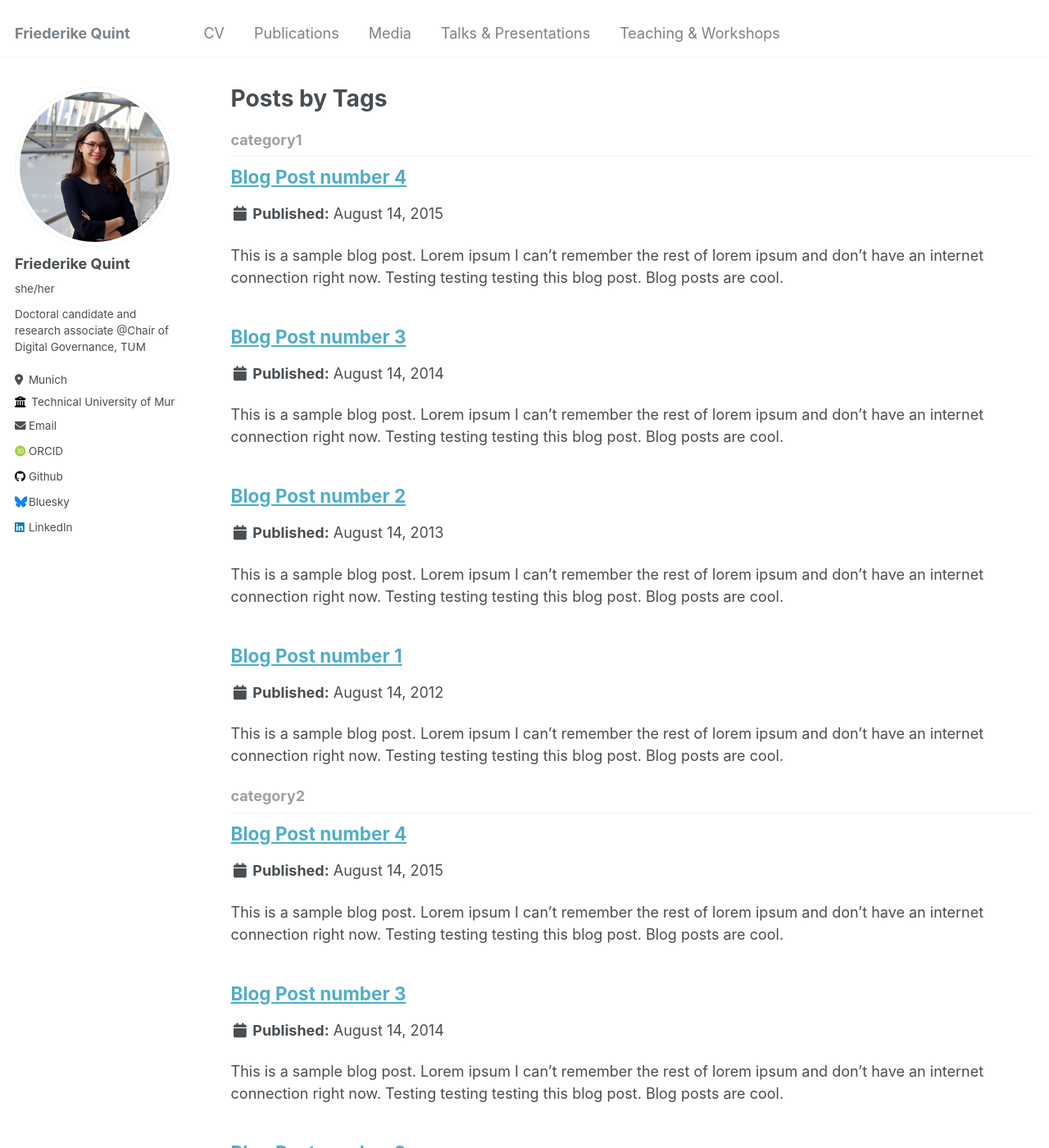
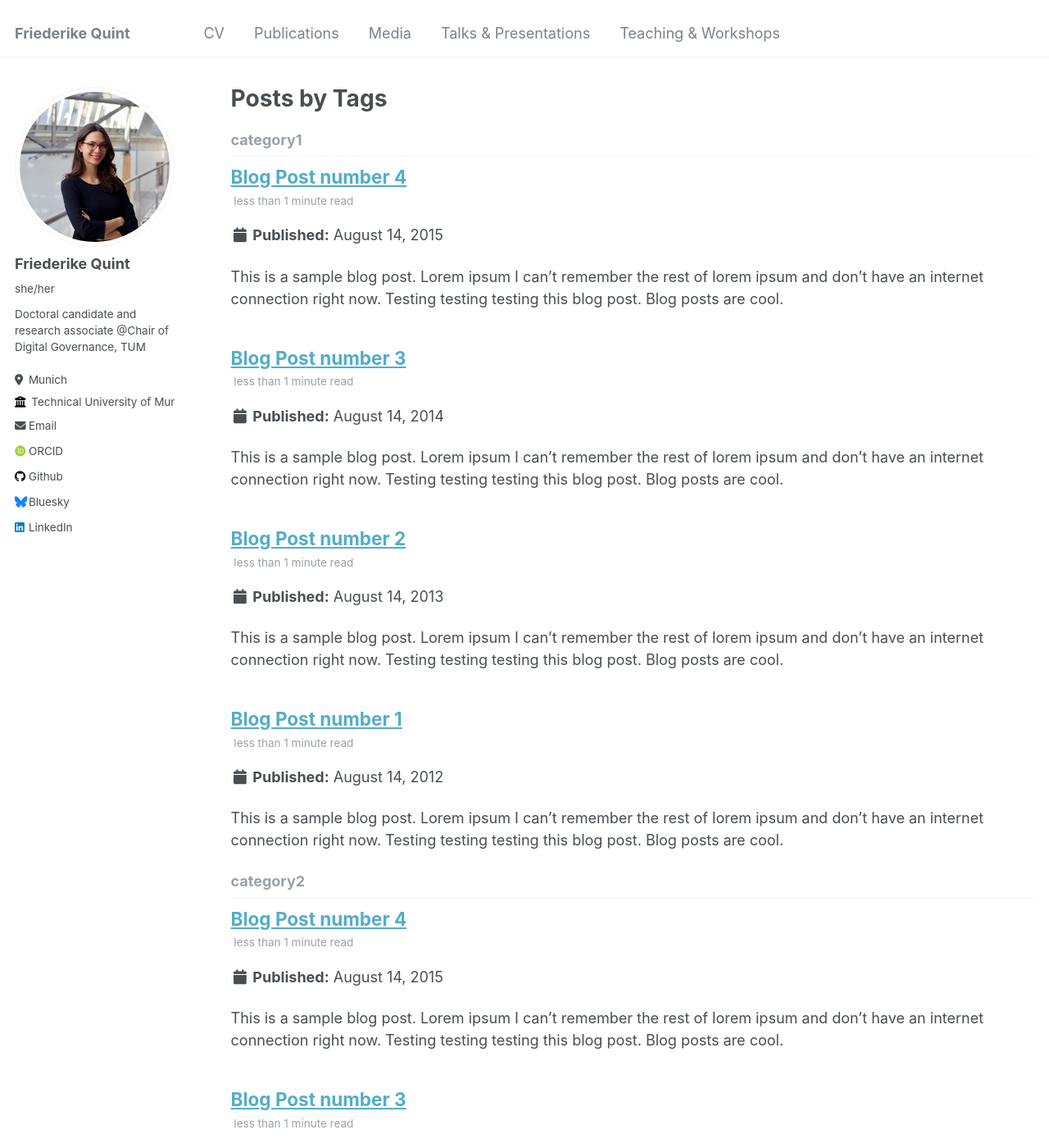
Before and after one commit to friederikequint/friederikequint.github.io, a Jekyll site: the page built from _pages/tag-archive.html, in a window 1280 px wide and 1400 px high. Shown: the whole window at 82% size. Built offline with Jekyll 4.4.1, drawn with Linux system fonts in a browser that asks for light colours; some web fonts are replaced; some of the changed text lies outside the part shown.

Commit message:
Update layout settings and add new options

```diff
--- a/_config.yml
+++ b/_config.yml
@@ -233,49 +233,59 @@ collections:
 
 # These settings control how pages and collections are included in the site
 defaults:
-# These settings control how pages and collections are included in the site
-defaults:
   # _posts
   - scope:
       path: ""
       type: posts
     values:
-      layout: page
-
+      layout: single
+      author_profile: true
+      read_time: true
+      comments: true
+      share: true
+      related: true
   # _pages
   - scope:
       path: ""
       type: pages
     values:
-      layout: page
-
+      layout: single
+      author_profile: true
   # _teaching
   - scope:
       path: ""
       type: teaching
     values:
-      layout: page
-
+      layout: single
+      author_profile: true
+      share: true
+      comments: true
   # _publications
   - scope:
       path: ""
       type: publications
     values:
-      layout: page
-
+      layout: single
+      author_profile: true
+      share: true
+      comments: true
   # _portfolio
   - scope:
       path: ""
       type: portfolio
     values:
-      layout: page
-
+      layout: single
+      author_profile: true
+      share: true
+      comment: true
   # _talks
   - scope:
       path: ""
       type: talks
     values:
-      layout: page
+      layout: talk
+      author_profile: true
+      share: true
 
 
 # Sass/SCSS
```
